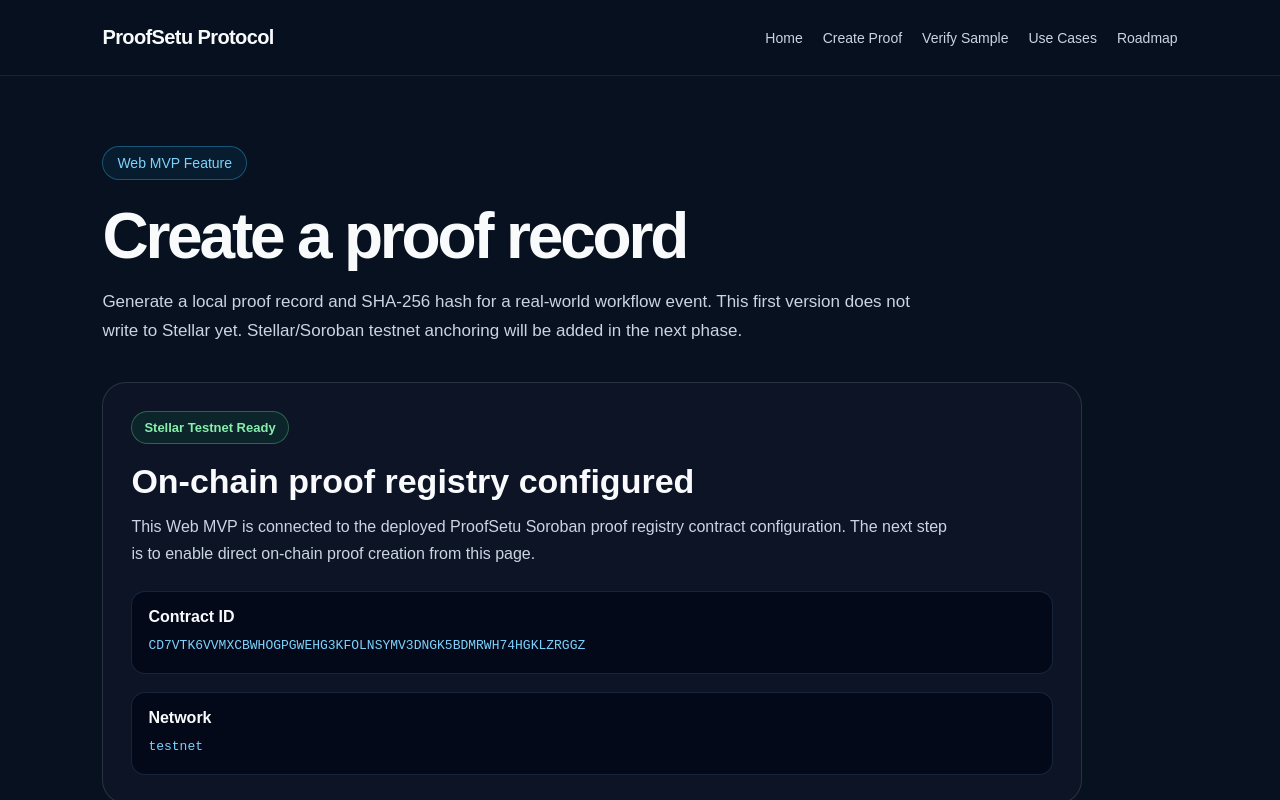
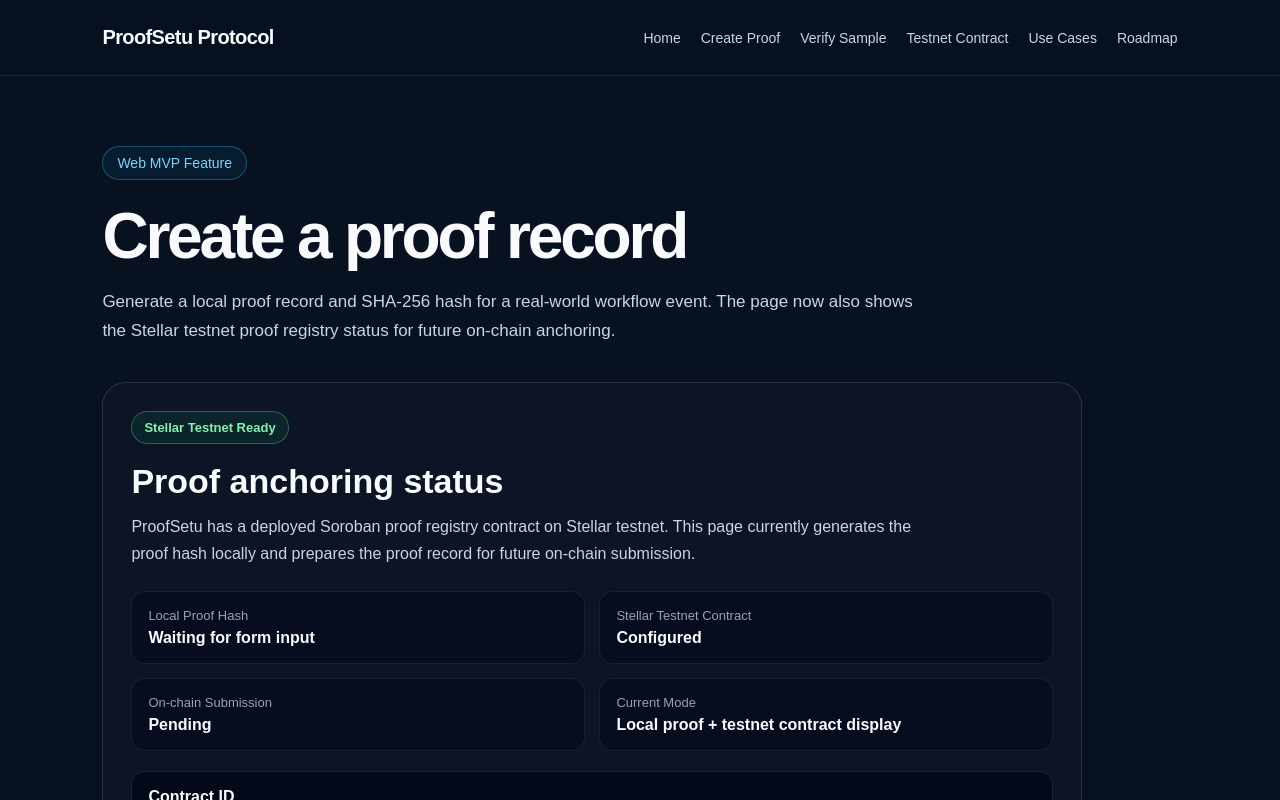
Before and after one commit to kaulastudies/ProofSetu-Protocol, a Next.js app in the folder apps/web/: page /create in a window 1280 px wide. Shown: the top 800 px of the page. Built offline with nearby package versions, Linux system fonts and the light colour scheme.

Commit message:
Add proof anchoring status to Create Proof page

```diff
--- a/apps/web/app/create/page.tsx
+++ b/apps/web/app/create/page.tsx
@@ -30,13 +30,17 @@
 const hashBuffer = await crypto.subtle.digest("SHA-256", data);
 const hashArray = Array.from(new Uint8Array(hashBuffer));
 
+
 return hashArray
   .map((byte) => byte.toString(16).padStart(2, "0"))
   .join("");
+
+
 }
 
 async function handleSubmit(event: React.FormEvent<HTMLFormElement>) {
 event.preventDefault();
+
 
 const createdAt = new Date().toISOString();
 const proofId = `PS-${Date.now()}`;
@@ -57,21 +61,21 @@
 setRecord({
   ...proofPayload,
   event_hash: eventHash,
-      status: "local_verified_sample",
+  status: "local_proof_generated",
 });
+
+
 }
 
-  return (
-    <main className="page">
-      <nav className="navbar">
-        <a className="logo" href="/">
-          ProofSetu Protocol
-        </a>
+return ( <main className="page"> <nav className="navbar"> <a className="logo" href="/">
+ProofSetu Protocol </a>
+
 
     <div className="nav-links">
       <a href="/">Home</a>
       <a href="/create">Create Proof</a>
       <a href="/proof/sample">Verify Sample</a>
+      <a href="/testnet">Testnet Contract</a>
       <a href="/#use-cases">Use Cases</a>
       <a href="/#roadmap">Roadmap</a>
     </div>
@@ -85,21 +89,43 @@
 
       <p>
         Generate a local proof record and SHA-256 hash for a real-world
-            workflow event. This first version does not write to Stellar yet.
-            Stellar/Soroban testnet anchoring will be added in the next phase.
+        workflow event. The page now also shows the Stellar testnet proof
+        registry status for future on-chain anchoring.
       </p>
     </div>
 
     <div className="verify-card" style={{ marginBottom: "24px" }}>
       <div className="verify-status">Stellar Testnet Ready</div>
 
-      <h2>On-chain proof registry configured</h2>
+      <h2>Proof anchoring status</h2>
 
       <p className="verify-description">
-        This Web MVP is connected to the deployed ProofSetu Soroban proof
-        registry contract configuration. The next step is to enable direct
-        on-chain proof creation from this page.
+        ProofSetu has a deployed Soroban proof registry contract on Stellar
+        testnet. This page currently generates the proof hash locally and
+        prepares the proof record for future on-chain submission.
       </p>
+
+      <div className="verify-grid">
+        <div>
+          <span>Local Proof Hash</span>
+          <strong>{record ? "Generated" : "Waiting for form input"}</strong>
+        </div>
+
+        <div>
+          <span>Stellar Testnet Contract</span>
+          <strong>Configured</strong>
+        </div>
+
+        <div>
+          <span>On-chain Submission</span>
+          <strong>{record ? "Ready for next integration step" : "Pending"}</strong>
+        </div>
+
+        <div>
+          <span>Current Mode</span>
+          <strong>Local proof + testnet contract display</strong>
+        </div>
+      </div>
 
       <div className="hash-box">
         <strong>Contract ID</strong>
@@ -111,7 +137,6 @@
         <code>{STELLAR_TESTNET_CONFIG.network}</code>
       </div>
     </div>
-
 
     <div className="form-grid">
       <form className="proof-form" onSubmit={handleSubmit}>
@@ -212,6 +237,15 @@
               <code>{record.event_hash}</code>
             </div>
 
+            <div className="hash-box">
+              <strong>Next Step</strong>
+              <p>
+                This proof hash is ready to be anchored to the deployed
+                Stellar testnet proof registry contract in the next frontend
+                integration milestone.
+              </p>
+            </div>
+
             <pre className="json-preview">
               {JSON.stringify(record, null, 2)}
             </pre>
@@ -221,5 +255,7 @@
     </div>
   </section>
 </main>
+
+
 );
 }
```
Lines whose indentation alone changed are shown as unchanged.
